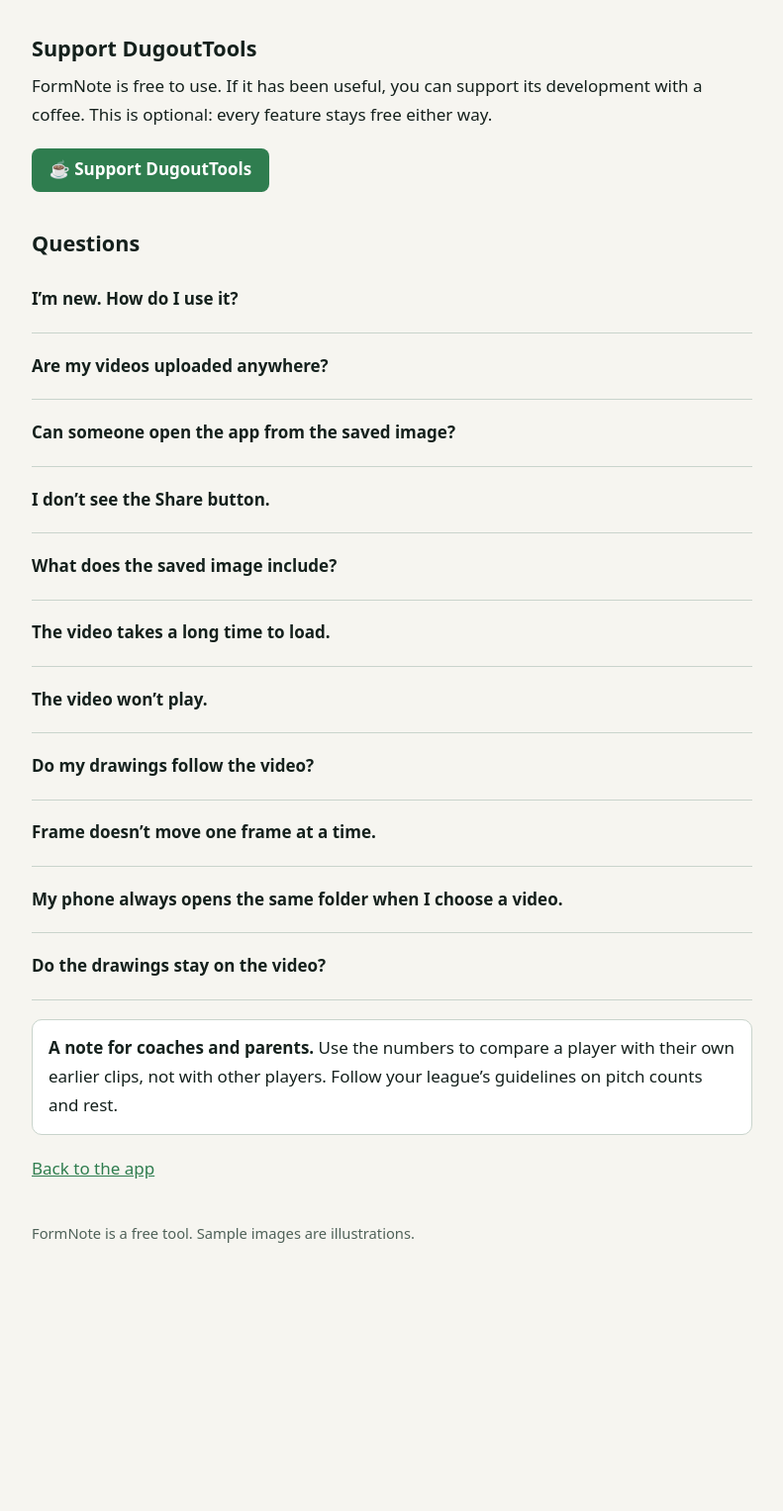
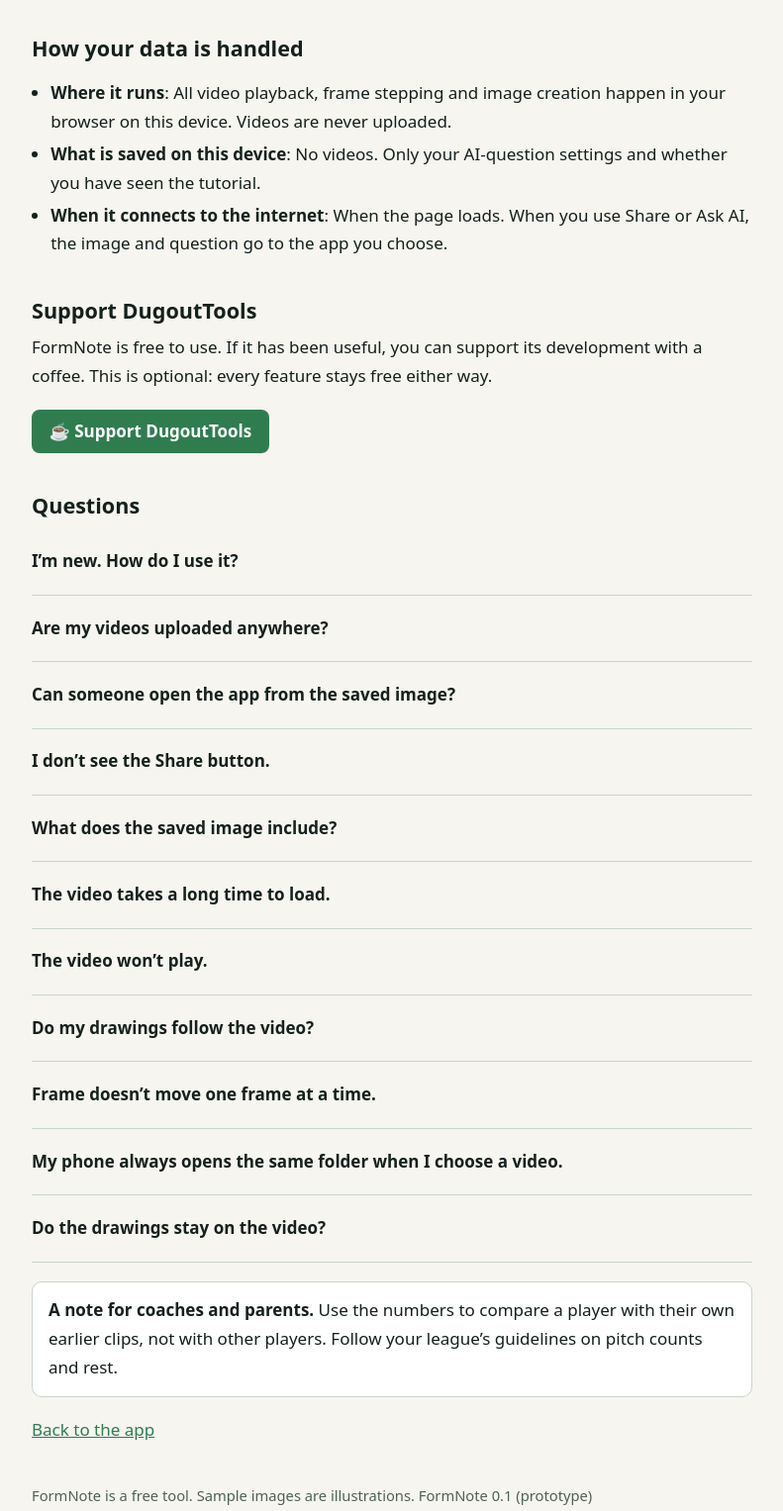
Before and after one commit to yatti3g-byte/form-note-en, a plain HTML site: page help.html in a window 1280 px wide. Shown: the part 5859-7386 px from the top of the page at 99% size, without its empty margins (244-1035 px from the left). Before the commit the page ends 7182 px from the top, so only its background shows below. Drawn offline with Linux system fonts and the light colour scheme.

Commit message:
Add files via upload

```diff
--- a/help.html
+++ b/help.html
@@ -2,6 +2,8 @@
 <html lang="en">
 <head>
 <meta charset="utf-8">
+<link rel="icon" href="favicon.svg" type="image/svg+xml">
+<link rel="apple-touch-icon" href="apple-touch-icon.png">
 <meta name="viewport" content="width=device-width, initial-scale=1">
 <title>How to use FormNote</title>
 <style>
@@ -105,6 +107,8 @@ footer{margin-top:2.4rem;color:var(--mute);font-size:.92rem}
 </ul>
 
 
+<h2>How your data is handled</h2>
+<ul><li><b>Where it runs</b>: All video playback, frame stepping and image creation happen in your browser on this device. Videos are never uploaded.</li><li><b>What is saved on this device</b>: No videos. Only your AI-question settings and whether you have seen the tutorial.</li><li><b>When it connects to the internet</b>: When the page loads. When you use Share or Ask AI, the image and question go to the app you choose.</li></ul>
 <h2>Support DugoutTools</h2>
 <p>FormNote is free to use. If it has been useful, you can support its development with a coffee. This is optional: every feature stays free either way.</p>
 <a class="btn" href="https://buymeacoffee.com/formnote" target="_blank" rel="noopener">☕ Support DugoutTools</a>
@@ -115,7 +119,7 @@ footer{margin-top:2.4rem;color:var(--mute);font-size:.92rem}
 <div class="note"><b>A note for coaches and parents.</b> Use the numbers to compare a player with their own earlier clips, not with other players. Follow your league’s guidelines on pitch counts and rest.</div>
 
 <p><a href="./">Back to the app</a></p>
-<footer>FormNote is a free tool. Sample images are illustrations.</footer>
+<footer>FormNote is a free tool. Sample images are illustrations. FormNote 0.1 (prototype)</footer>
 </main>
 </body>
 </html>
```
Also changed, not shown: index.html (+6 -1 lines), apple-touch-icon.png (added), favicon.svg (added).
